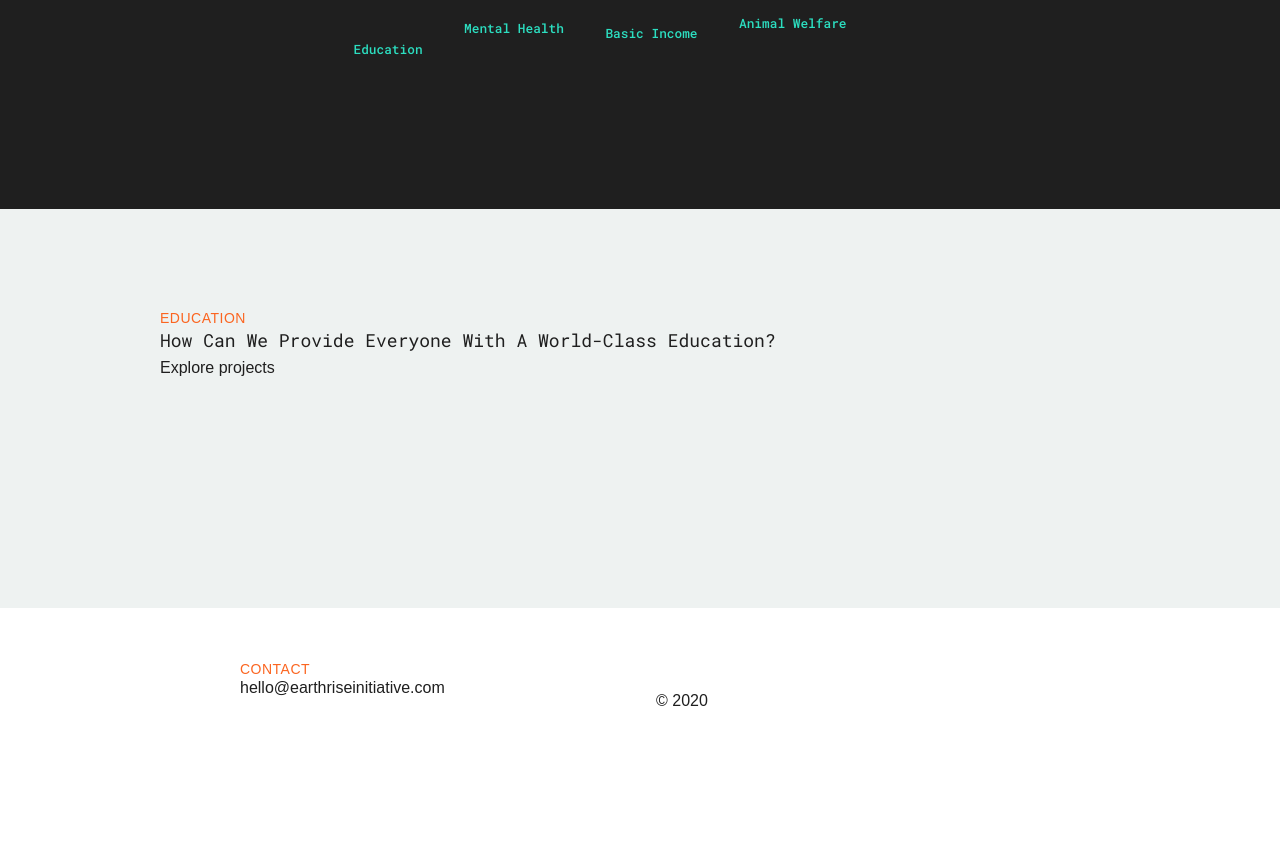
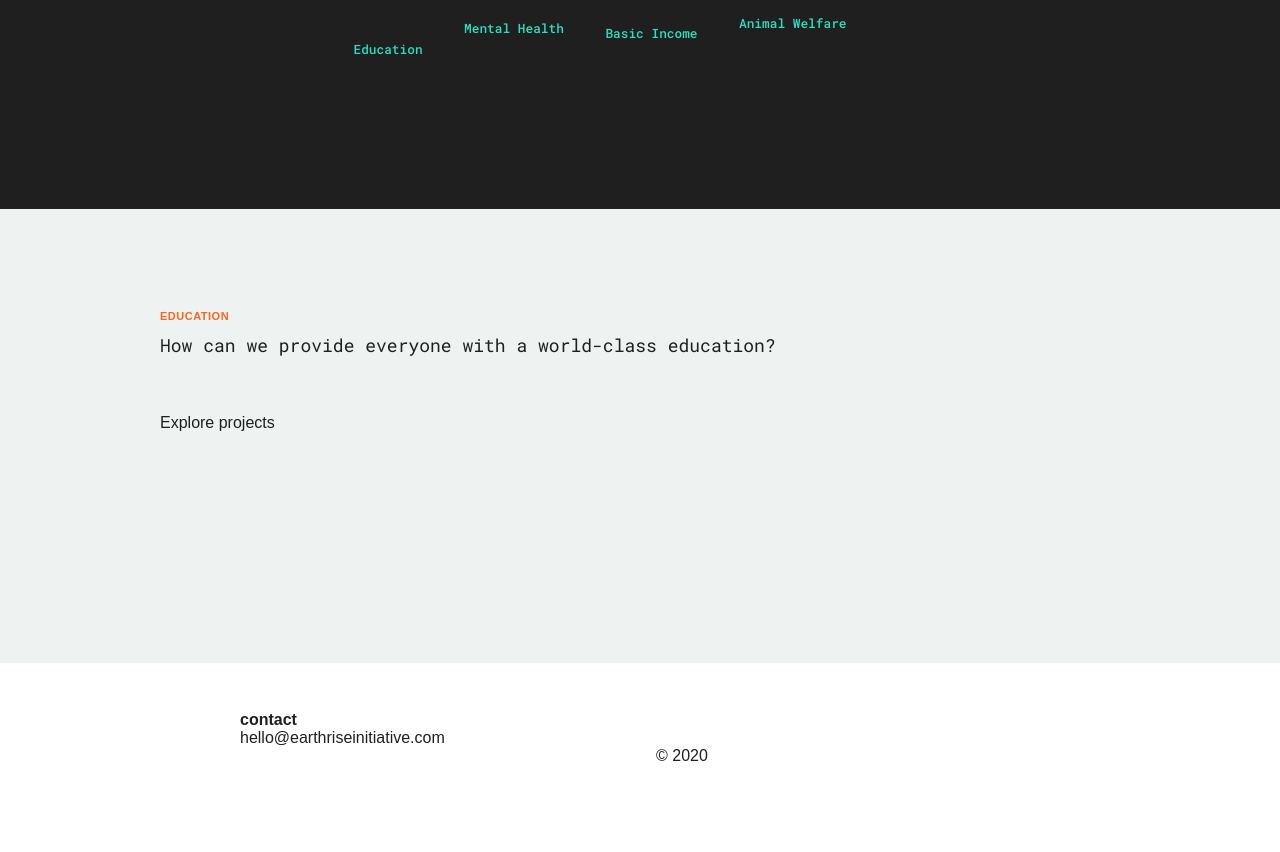
Before and after one commit to dominicva/earthrise-initiative, a website built with webpack: page src/views/index.html in a window 1280 px wide. Shown: the part 866-1718 px from the top of the page. Before the commit the page ends 1663 px from the top, so only its background shows below. Built offline with nearby package versions, Linux system fonts and the light colour scheme; files whose address does not match are found by name.

Commit message:
Refactor: styling of areas preview headings

```diff
--- a/src/styles/_areas.scss
+++ b/src/styles/_areas.scss
@@ -59,9 +59,9 @@ main {
   padding: 2rem 1rem 4rem 1rem;
 }
 
-h2 {
-  @include heading-2($off-black);
-}
+// h2 {
+//   @include heading-2($off-black);
+// }
 
 #area-intro,
 #area-projects {
--- a/src/styles/_index.scss
+++ b/src/styles/_index.scss
@@ -87,10 +87,13 @@
   // }
 }
 
+.areas-preview {
+  &.container {
+    @include container($off-white);
+  }
 
-#areas-preview {
-  padding-top: 6rem;
-  padding-bottom: 10rem;
+  &__section {
+    padding: 6rem 1rem 10rem 1rem;
     background-color: $off-white;
 
     @media (min-width: $breakpoint-large) {
@@ -99,15 +102,26 @@
     }
   }
 
-#areas-preview > * {
-  max-width: 35rem;
-  margin: auto;
+  &__sub-heading {
+    @include heading-4;
+    margin-bottom: 0.5rem;
+  }
 
-  @media (min-width: $breakpoint-large) {
-    max-width: 42rem;
-    margin: 0;
+  &__main-heading {
+    @include heading-2($off-black);
+    margin-bottom: 3rem;
   }
 }
+
+// #areas-preview > * {
+//   max-width: 35rem;
+//   margin: auto;
+
+//   @media (min-width: $breakpoint-large) {
+//     max-width: 42rem;
+//     margin: 0;
+//   }
+// }
 
 #areas-question {
   margin-top: 0.5rem;
--- a/src/styles/_mixins.scss
+++ b/src/styles/_mixins.scss
@@ -9,9 +9,22 @@
 @mixin heading-2($color) {
   font-family: $heading-font;
   font-size: $h2-font-size;
+  line-height: $h2-font-size * 1.5;
   font-weight: 400;
   color: $color;
-  text-transform: capitalize;
+}
+
+@mixin heading-3 {
+  font-family: $heading-font;
+  font-weight: 400;
+}
+
+@mixin heading-4 {
+  font-family: $body-font;
+  font-variant-caps: all-small-caps;
+  font-size: $h3-font-size;
+  letter-spacing: 0.5px;
+  color: $orange;
 }
 
 @mixin body-text {
--- a/src/styles/_shared.scss
+++ b/src/styles/_shared.scss
@@ -30,7 +30,7 @@ html {
     position: fixed;
     right: 0;
     left: 0;
-    padding: 1rem;
+    padding: 0.5rem 1rem;
     margin: auto;
     grid-template-columns: 1fr 1fr;
     grid-template-rows: 3rem;
@@ -39,6 +39,7 @@ html {
       'nav-items nav-items';
     align-items: center;
     color: $pure-white;
+    background-color: $off-black;
   }
 
   &__logo {
--- a/src/styles/_style-guide.scss
+++ b/src/styles/_style-guide.scss
@@ -4,36 +4,6 @@ body {
   min-width: 20rem;
 }
 
-// h1,
-// h2 {
-//   font-family: 'Roboto Mono', monospace;
-//   font-size: 2.5rem;
-//   line-height: 4rem;
-// }
-
-// h1 {
-//   text-transform: uppercase;
-//   font-size: 2rem;
-// }
-
-// h2 {
-//   font-size: 1.5rem;
-//   font-weight: 400;
-//   line-height: 2rem;
-// }
-
-h3 {
-  font-weight: 400;
-  font-family: 'Roboto Mono', monospace;
-}
-
-h4 {
-  font-variant-caps: all-small-caps;
-  font-size: 1.25rem;
-  font-weight: 500;
-  letter-spacing: 0.5px;
-  color: $orange;
-}
 
 p {
   @include body-text;
--- a/src/views/index.html
+++ b/src/views/index.html
@@ -31,7 +31,7 @@
           ><img src="./arrow-white.svg" alt="down navigation arrow"
         /></a>
       </section>
-      <section class="hero__section">
+      <section id="mission" class="hero__section">
         <h1 id="mission-statement" class="hero__mission-statement">
           We act to accelerate the global shift towards equality of
           consideration for all
@@ -75,7 +75,7 @@
       </section>
     </div>
     <div class="areas-preview container">
-      <section id="areas-preview" class="areas-preview">
+      <section id="areas-preview" class="areas-preview__section">
         <h4 id="area-title" class="areas-preview__sub-heading">education</h4>
         <h2 id="area-question" class="areas-preview__main-heading">
           How can we provide everyone with a world-class education?
```
Lines whose indentation alone changed are shown as unchanged.
